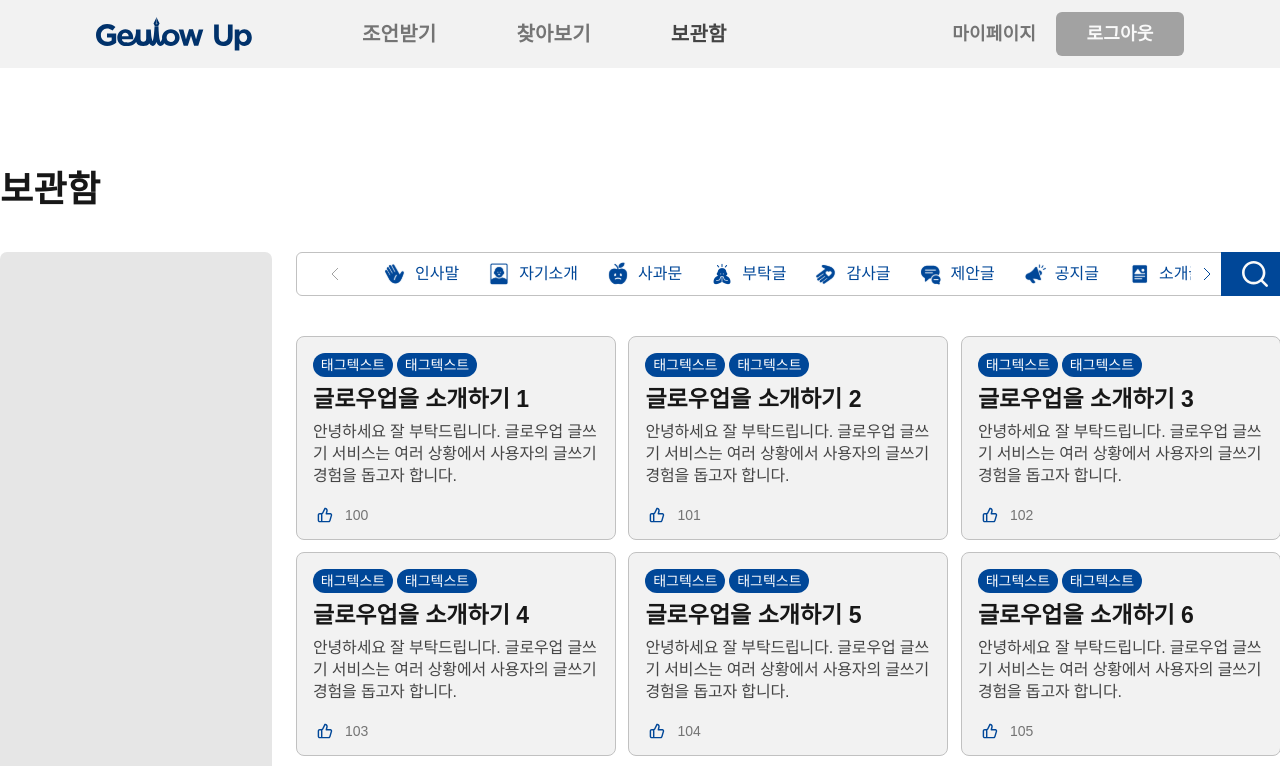
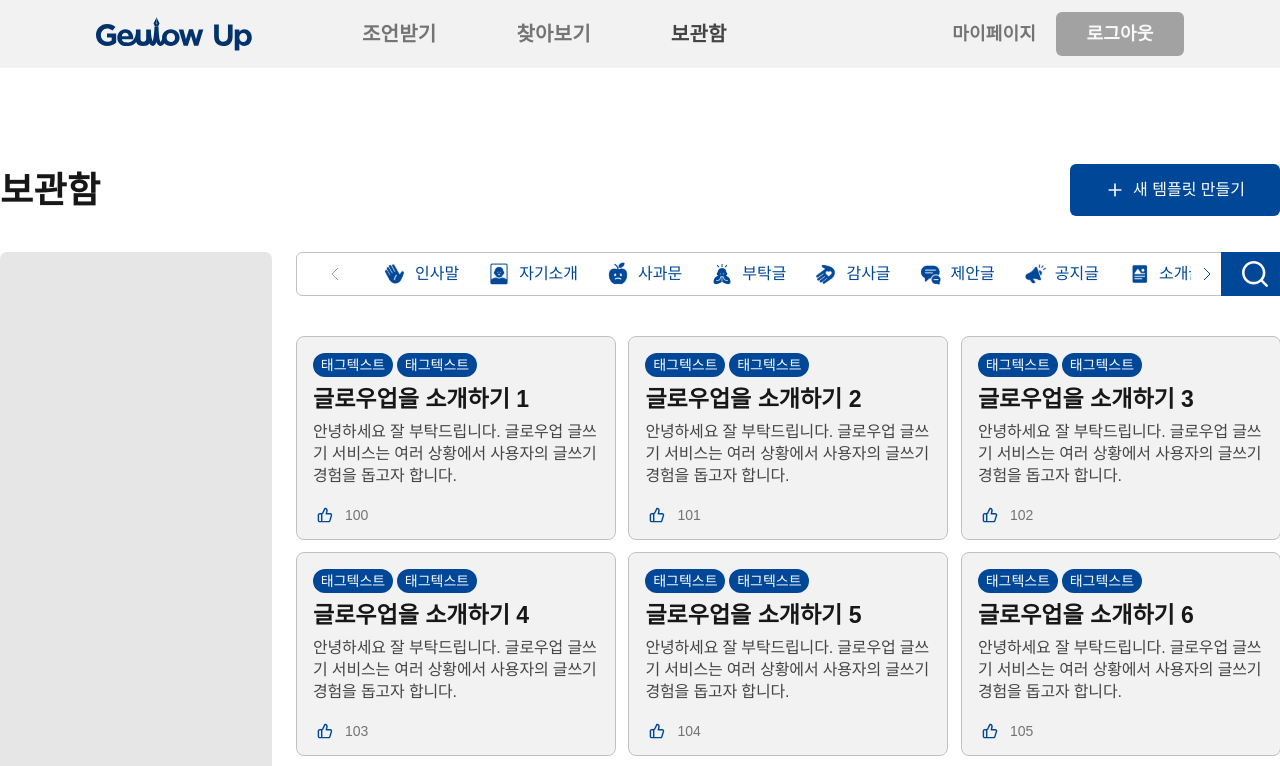
Before and after one commit to 2025-1-alpha/fe_geulowup, a Next.js app: page /archive in a window 1280 px wide. Shown: the top 766 px of the page. Built offline with nearby package versions, Linux system fonts and the light colour scheme; a web font is replaced by a local one.

Commit message:
새 템플릿 만들기 버튼 추가

```diff
--- /dev/null
+++ b/src/app/(layout)/archive/_components/ArchiveCreateButton/index.tsx
@@ -0,0 +1,10 @@
+import PlusIcon from '@/assets/icons/icon-plus.svg';
+
+export default function ArchiveCreateButton() {
+  return (
+    <button className="bg-primary-navy4 hover:bg-primary-navy5 flex h-[52px] w-[210px] items-center justify-center gap-2 rounded-[6px] text-white transition-colors">
+      <PlusIcon className="h-5 w-5" />
+      <span>새 템플릿 만들기</span>
+    </button>
+  );
+}
--- a/src/app/(layout)/archive/page.tsx
+++ b/src/app/(layout)/archive/page.tsx
@@ -1,15 +1,17 @@
 import { Spacing } from '@/components/ui/Spacing';
 import ArchiveSidebar from './_components/ArchiveSidebar';
 import ArchiveContent from './_components/ArchiveContent';
+import ArchiveCreateButton from './_components/ArchiveCreateButton';
 
 export default function ArchivePage() {
   return (
     <div className="mt-[100px] mb-[140px]">
       <section className="flex flex-col items-center">
         <section className="mx-[96px] w-full max-w-[1320px]">
-          {/* 페이지 제목 */}
-          <div className="h-[44px] w-[126px]">
+          {/* 페이지 제목과 새 템플릿 만들기 버튼 */}
+          <div className="flex h-[44px] items-center justify-between">
             <p className="title-lg text-layout-grey7">보관함</p>
+            <ArchiveCreateButton />
           </div>
 
           <Spacing size={40} />
```
